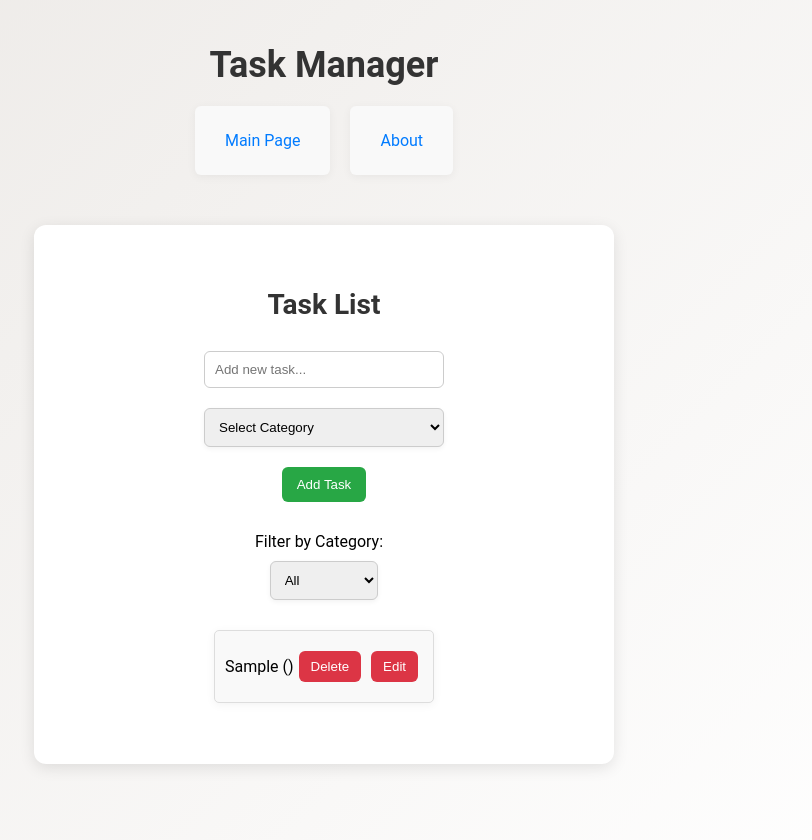
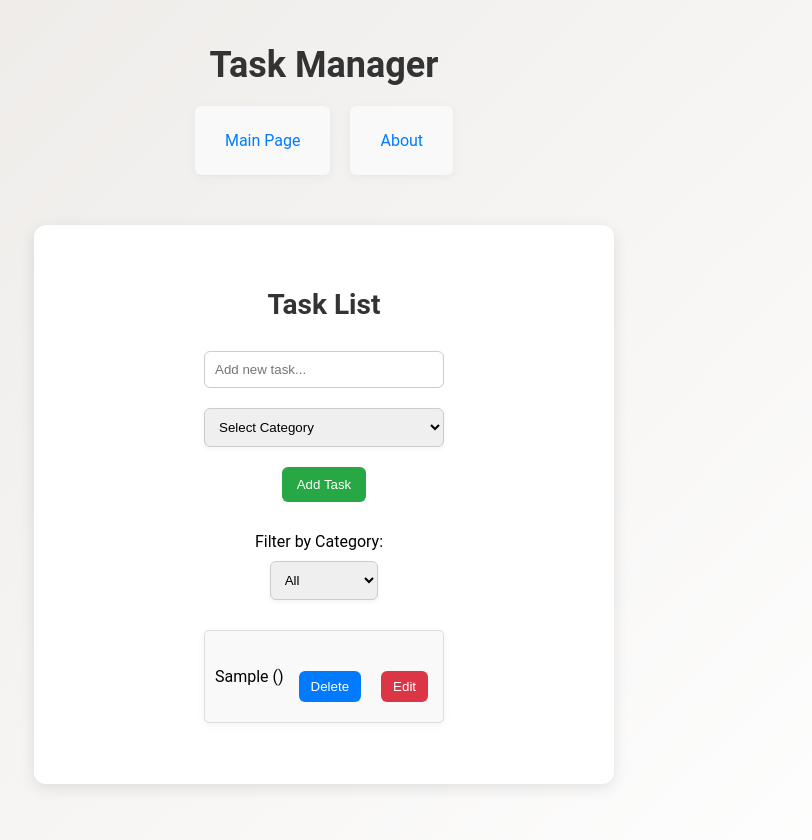
Before and after one commit to KANDORAJ/ProjectKando, a React (Vite) app: page / in a window 1280 px wide. Both pictures are taken after typing "Sample" into the empty fields and a click on the button "Add Task". Shown: the whole page, without its empty margins (316-1128 px from the left). Built offline with nearby package versions, Linux system fonts and the light colour scheme.

Commit message:
Some functions and design were changed

```diff
--- a/src/pages/Home.jsx
+++ b/src/pages/Home.jsx
@@ -83,7 +83,11 @@ function Home() {
             <DragDropContext onDragEnd={onDragEnd}>
     <Droppable droppableId="droppable-tasks">
         {(provided) => (
-                        <ul {...provided.droppableProps} ref={provided.innerRef} style={{ padding: 0 }}>
+            <ul
+                {...provided.droppableProps}
+                ref={provided.innerRef}
+                style={{ padding: 0 }}
+            >
                 {tasks
                     .filter(task => filterCategory === "" || task.category === filterCategory)
                     .map((task, index) => (
@@ -95,7 +99,6 @@ function Home() {
                                 {...provided.dragHandleProps}
                                 style={{
                                   ...provided.draggableProps.style,
-                                                    textDecoration: task.completed ? 'line-through' : 'none',
                                   display: 'flex',
                                   justifyContent: 'space-between',
                                   alignItems: 'center',
@@ -104,11 +107,11 @@ function Home() {
                                   marginBottom: '5px',
                                   borderRadius: '5px',
                                   border: '1px solid #ddd',
-                                                    userSelect: 'none'  // Sürükleme sırasında metin seçilmesin
+                                  userSelect: 'none',  // Sürükleme sırasında metin seçilmesin
                                 }}
                               >
                                 {editingIndex === index ? (
-                                                    <span>
+                                  <span style={{ flex: 1, marginRight: '10px' }}>
                                     <input
                                       type="text"
                                       value={editingText}
@@ -117,14 +120,23 @@ function Home() {
                                     <button onClick={() => saveTask(index)}>Save</button>
                                   </span>
                                 ) : (
-                                                    <span onClick={() => toggleTaskCompletion(index)}>
+                                  <span
+                                    onClick={() => toggleTaskCompletion(index)}
+                                    style={{
+                                      textDecoration: task.completed ? 'line-through' : 'none',
+                                      flex: 1,  // Metnin genişleyebilmesi için
+                                      marginRight: '10px'  // Butonlar ile metin arasında boşluk
+                                    }}
+                                  >
                                     {task.text} ({task.category})
                                   </span>
                                 )}
+                                <div style={{ display: 'flex', gap: '10px' }}>
                                   <button onClick={() => deleteTask(index)}>Delete</button>
                                   {editingIndex !== index && (
                                     <button onClick={() => startEditing(index)}>Edit</button>
                                   )}
+                                </div>
                               </li>
                             )}
                         </Draggable>
```
Lines whose indentation alone changed are shown as unchanged.
